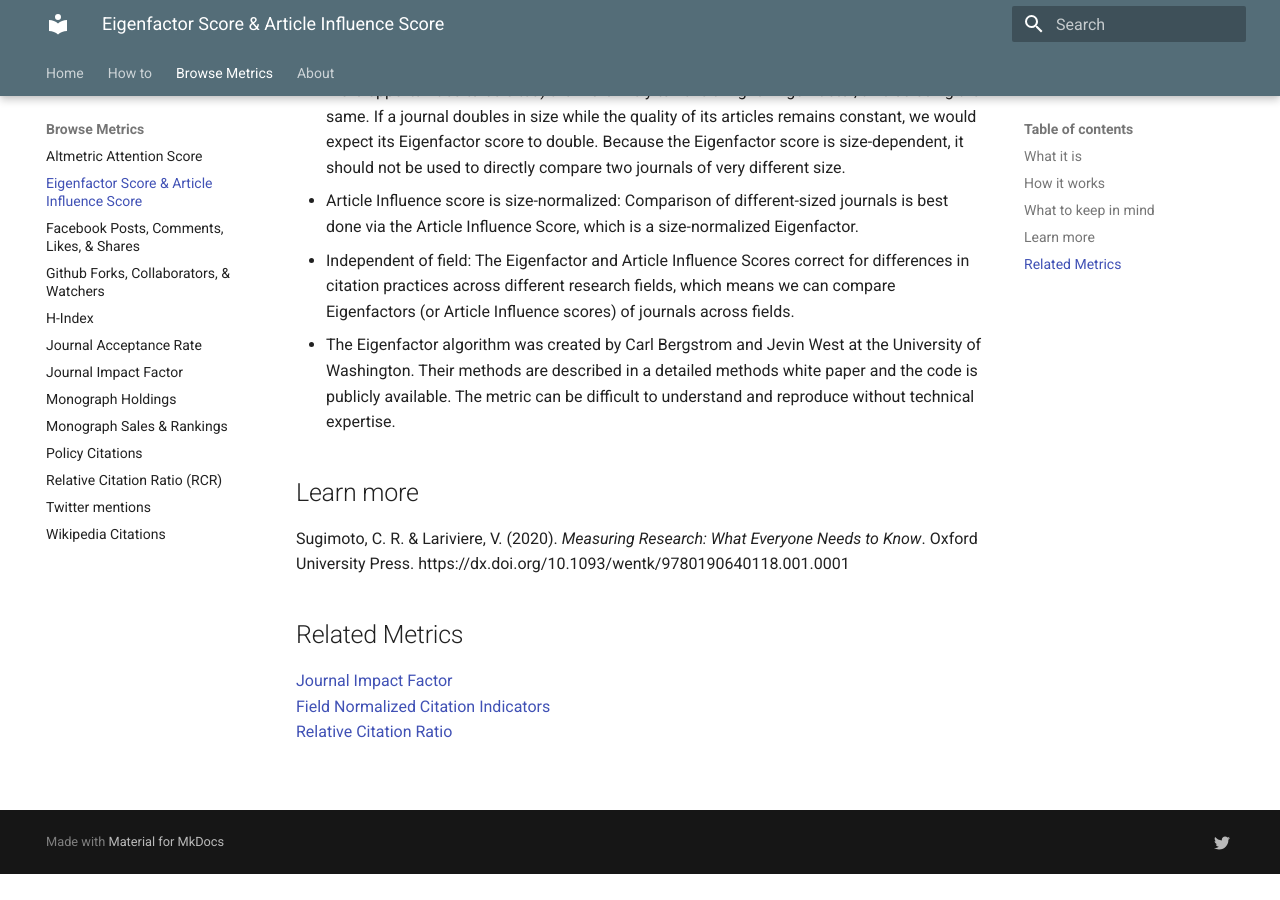
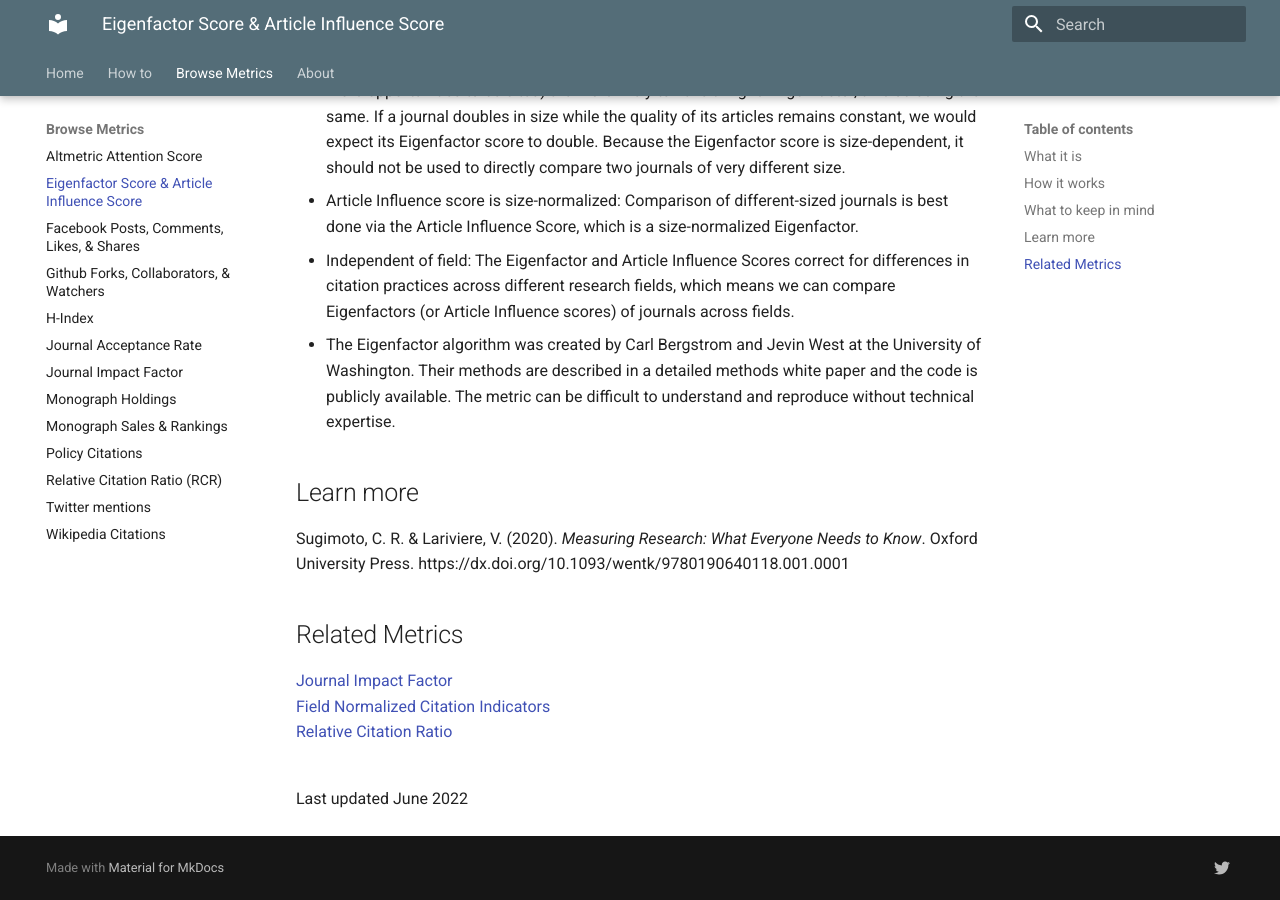
Before and after one commit to rchampieux/diy-documentation, an MkDocs documentation site: the page built from docs/eigenfactor.md, in a window 1280 px wide and 900 px high, scrolled down 1248 px. Built offline with MkDocs 1.6.1 and Material for MkDocs 9.7.7, drawn with Linux system fonts in a browser that asks for light colours; before the commit the page ends 2122 px from its top, so only the background shows below that.

Commit message:
add last updated info

```diff
--- a/docs/eigenfactor.md
+++ b/docs/eigenfactor.md
@@ -36,3 +36,4 @@ Sugimoto, C. R. & Lariviere, V. (2020). *Measuring Research: What Everyone Needs
 [Relative Citation Ratio]() <br>
 
 <br>
+Last updated June 2022 <br>
```
